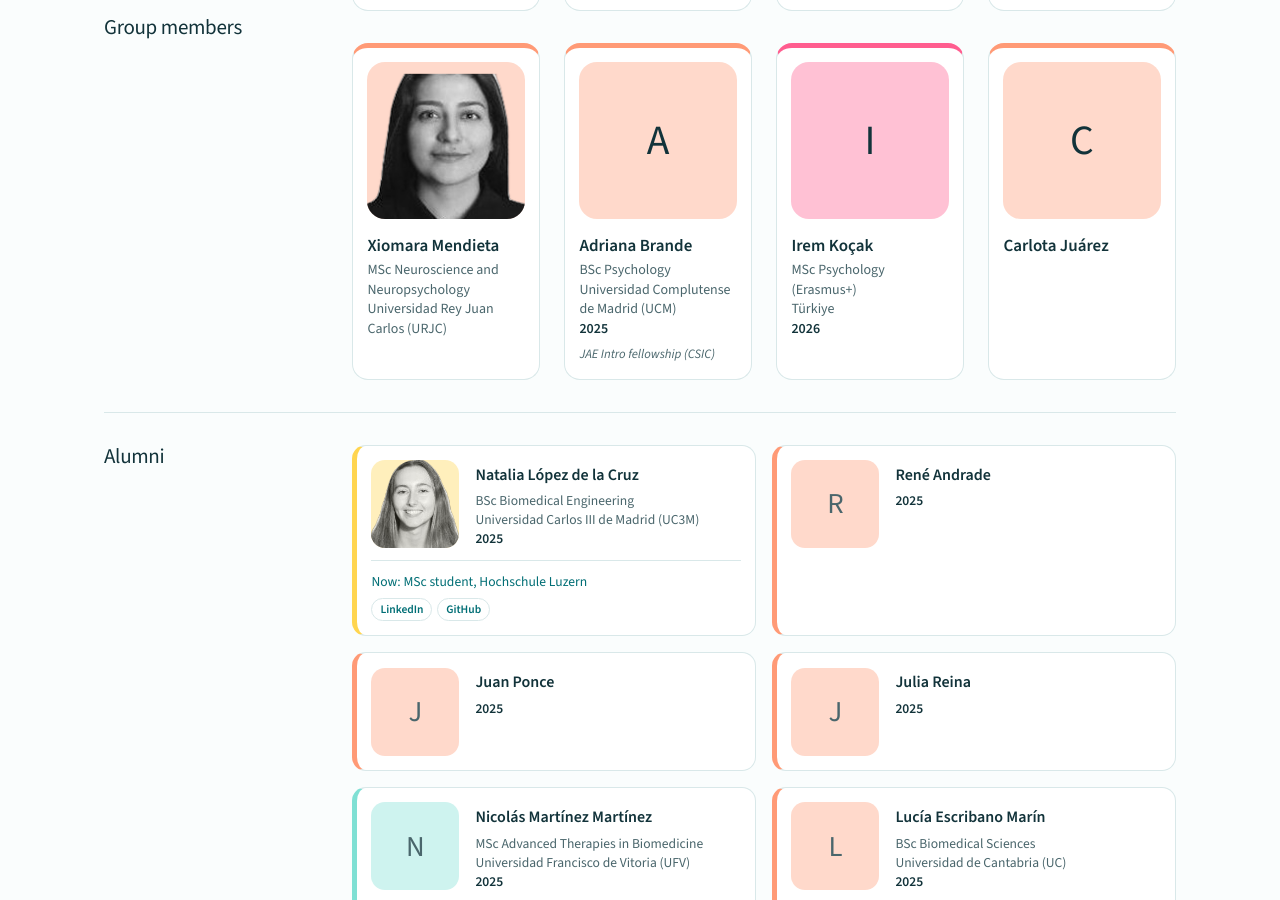
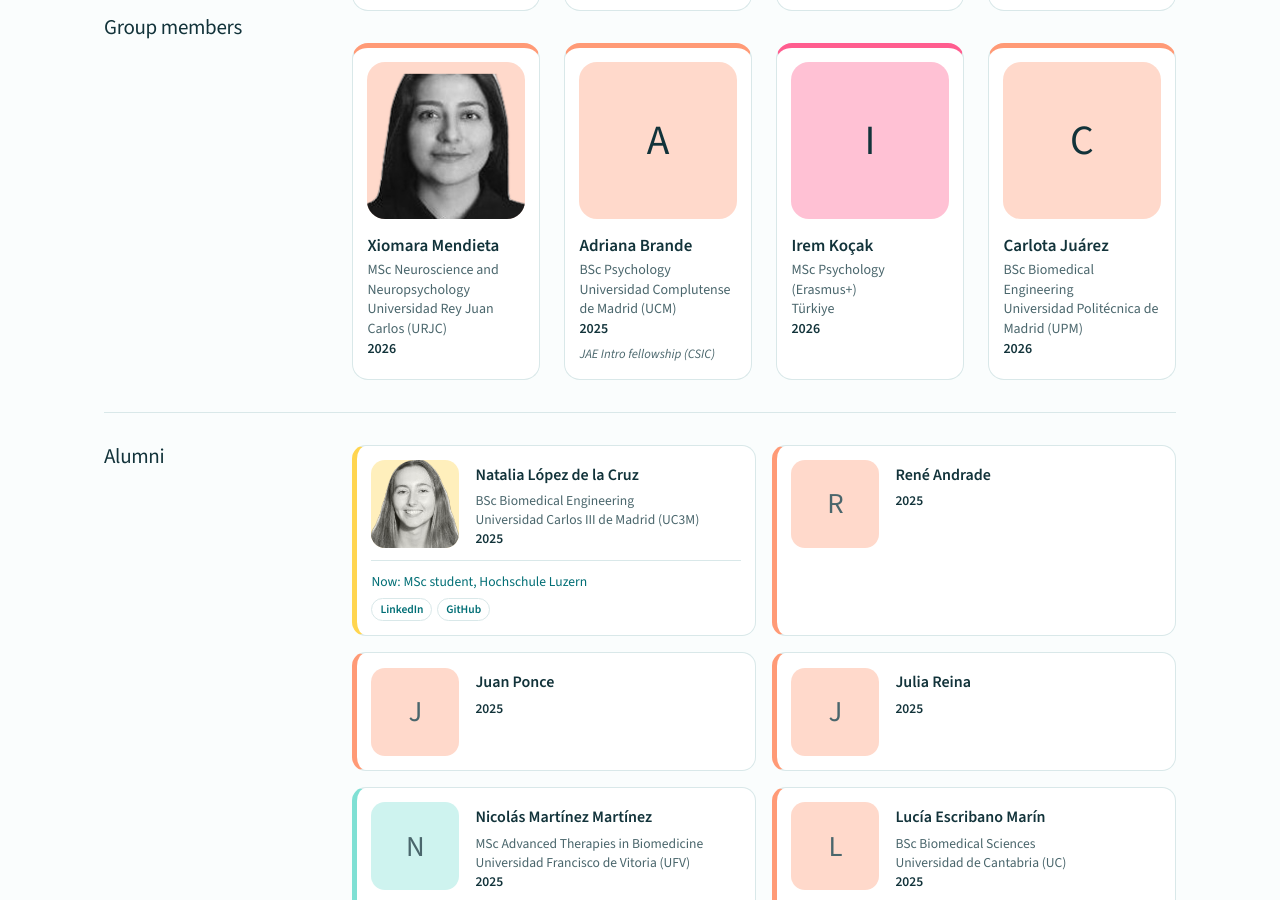
Before and after one commit to cajal-neuroimaging/cajal-neuroimaging.github.io, a Jekyll site: the page built from team.html, in a window 1280 px wide and 900 px high, scrolled down 1357 px. Built offline with Jekyll 4.4.1, drawn with Linux system fonts in a browser that asks for light colours.

Commit message:
Team: years for Xiomara; Carlota's studies and university
Co-Authored-By: Claude Opus 5.5 <noreply@anthropic.com>
Claude-Session: https://claude.ai/code/session_016qHx7xJtVuA2p8MXZK7uaB

```diff
--- a/_data/team.yml
+++ b/_data/team.yml
@@ -44,6 +44,7 @@ members:
     affiliation: Universidad Carlos III de Madrid (UC3M)
   - name: Xiomara Mendieta
     type: intern
+    years: '2026'
     photo: xiomara-mendieta.png
     role: MSc Neuroscience and Neuropsychology
     affiliation: Universidad Rey Juan Carlos (URJC)
@@ -60,6 +61,9 @@ members:
     affiliation: Türkiye
   - name: Carlota Juárez
     type: intern
+    years: '2026'
+    role: BSc Biomedical Engineering
+    affiliation: Universidad Politécnica de Madrid (UPM)
 
 alumni:
   - name: Natalia López de la Cruz
```
